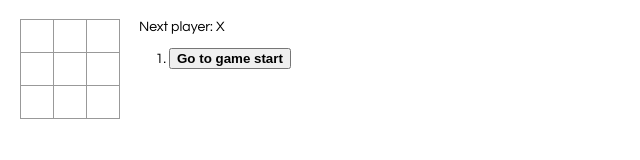
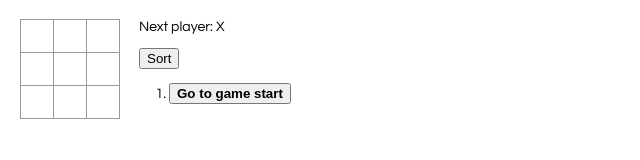
Before and after one commit to yevheniiivanisenko/intro-to-react, a React app: page / in a window 1280 px wide. Shown: the whole page, without its empty margins (0-640 px from the left). Built offline with nearby package versions, Linux system fonts and the light colour scheme.

Commit message:
add toggle button that sorts in either ascending or descending order

```diff
--- a/src/index.css
+++ b/src/index.css
@@ -49,6 +49,11 @@ ol, ul {
   margin-left: 20px;
 }
 
+.sort-button {
+  text-transform: capitalize;
+  margin-top: 14px;
+}
+
 .current {
   font-weight: 700;
 }
--- a/src/index.js
+++ b/src/index.js
@@ -46,12 +46,19 @@ class Game extends React.Component {
       history: [
         {
           squares: Array(9).fill(null),
-          move: 0,
+          step: 0,
         }
       ],
       stepNumber: 0,
       xIsNext: true
     };
+  }
+
+  jumpTo(step) {
+    this.setState({
+      stepNumber: step,
+      xIsNext: (step % 2) === 0
+    });
   }
 
   handleClick(i) {
@@ -66,7 +73,7 @@ class Game extends React.Component {
       history: history.concat([
         {
           squares: squares,
-          move: history.length,
+          step: history.length,
           location: locations[i],
         }
       ]),
@@ -75,11 +82,8 @@ class Game extends React.Component {
     });
   }
 
-  jumpTo(step) {
-    this.setState({
-      stepNumber: step,
-      xIsNext: (step % 2) === 0
-    });
+  sortMoves() {
+    this.setState((prevState) => ({history: prevState.history.reverse()}));
   }
 
   render() {
@@ -87,15 +91,15 @@ class Game extends React.Component {
     const current = history[this.state.stepNumber];
     const winner = calculateWinner(current.squares);
 
-    const moves = history.map(({move, location}) => {
-      const desc = move ?
-        'Go to move #' + move + location :
+    const moves = history.map(({step, location}, move) => {
+      const desc = step ?
+        'Go to move #' + step + location :
         'Go to game start';
-      const currentClass = move === this.state.stepNumber ? 'current' : '';
+      const current = step === this.state.stepNumber ? 'current' : '';
       return (
         <li key={move}>
           <button
-            className={currentClass}
+            className={current}
             onClick={() => this.jumpTo(move)}
           >
             {desc}
@@ -121,6 +125,7 @@ class Game extends React.Component {
         </div>
         <div className="game-info">
           <div>{status}</div>
+          <button className="sort-button" onClick={() => this.sortMoves()}>sort</button>
           <ol>{moves}</ol>
         </div>
       </div>
```
